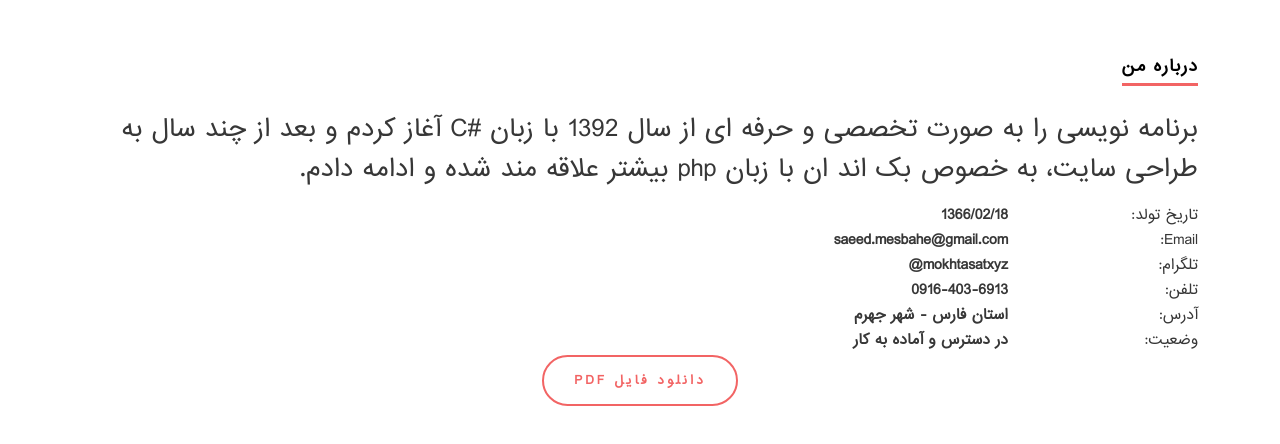
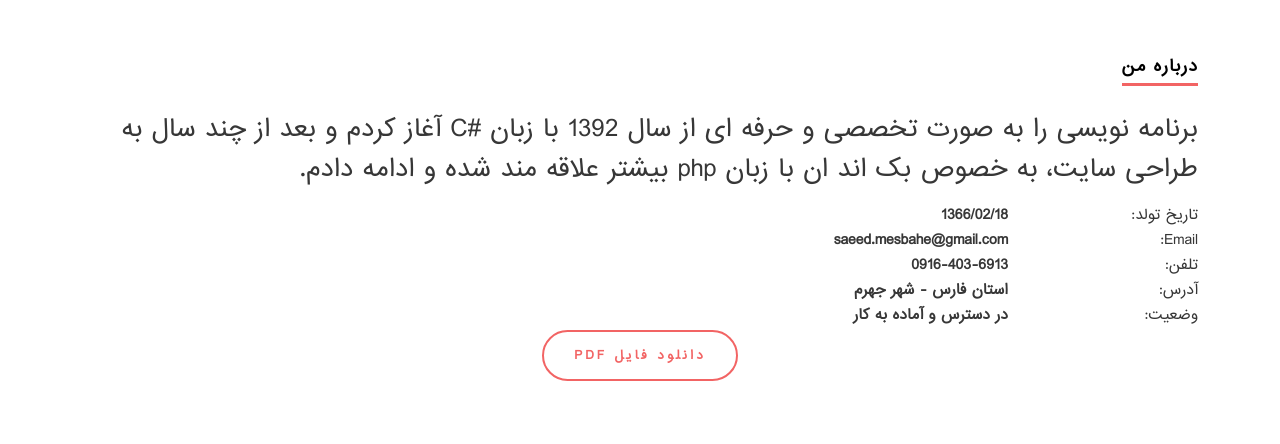
Before and after one commit to mesbahifard/mesbahifard.github.io, a plain HTML site: page index.html in a window 1280 px wide. Shown: the part 622-1066 px from the top of the page. Drawn offline with nearby package versions, Linux system fonts and the light colour scheme.

Commit message:
Update index.html

```diff
--- a/index.html
+++ b/index.html
@@ -100,12 +100,6 @@
                     </div>
                     <div class="col-sm-10">
                         <div class="pb-1 fw-bolder">saeed.mesbahe@gmail.com</div>
-                    </div>
-                    <div class="col-sm-2">
-                        <div class="pb-1">تلگرام:</div>
-                    </div>
-                    <div class="col-sm-10">
-                        <div class="pb-1 fw-bolder dir-ltr float-end">@mokhtasatxyz</div>
                     </div>
                     <div class="col-sm-2">
                         <div class="pb-1">تلفن:</div>
```
